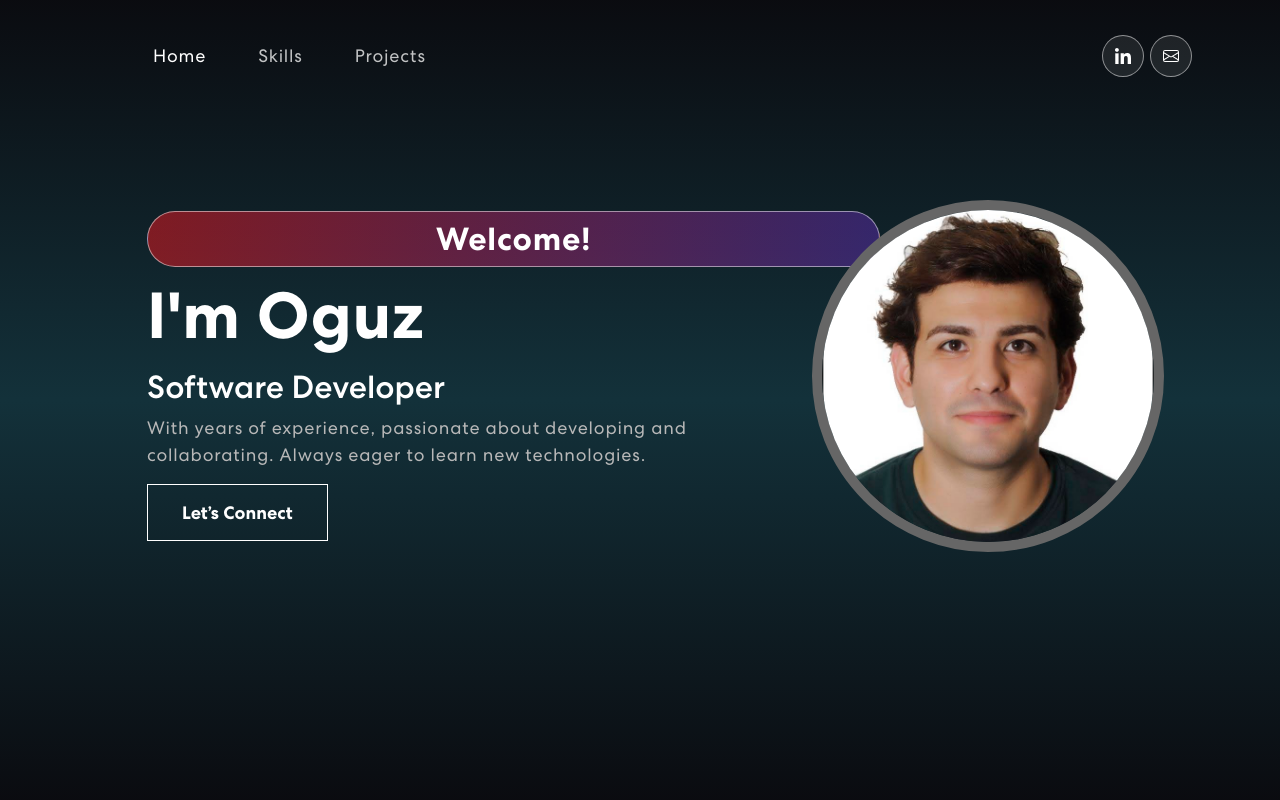
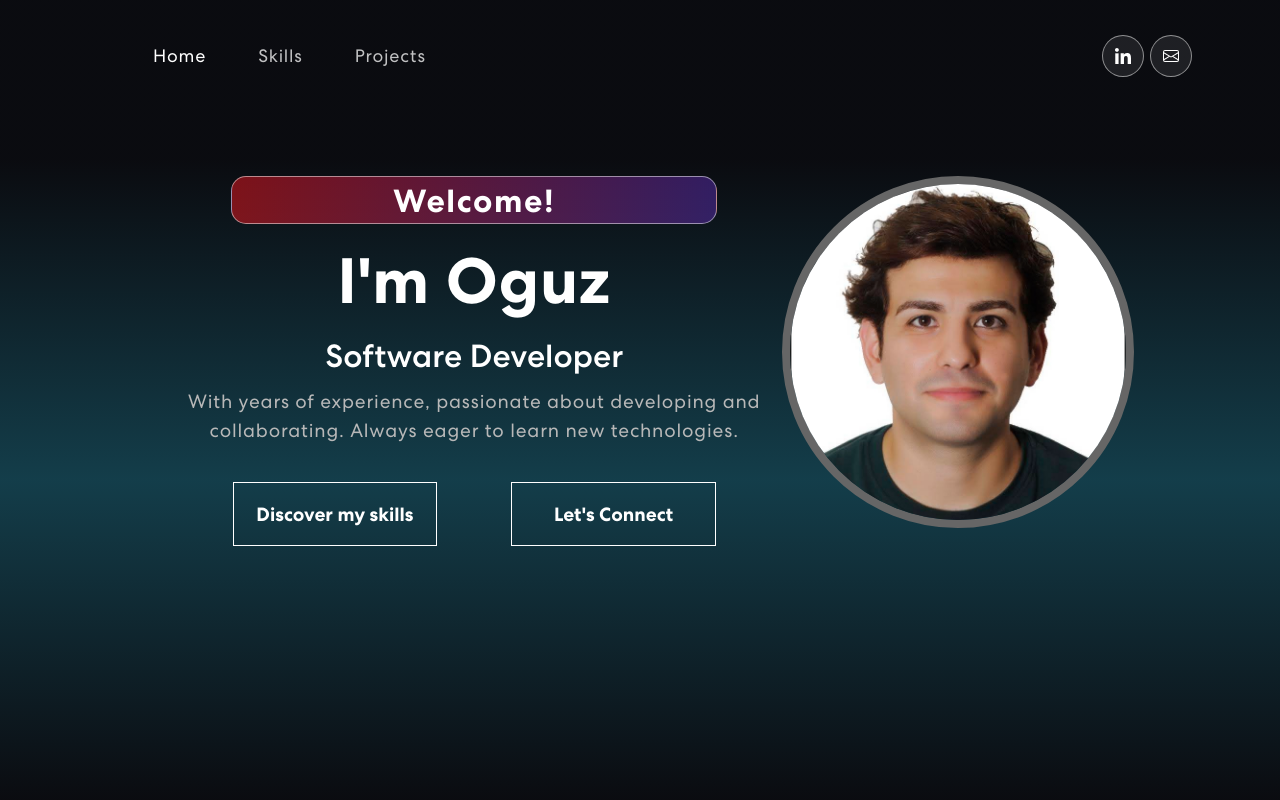
Before and after one commit to okaanyildiz/react-portfolio-app, a React (Create React App) app: page / in a window 1280 px wide. Shown: the top 800 px of the page. Built offline with nearby package versions, Linux system fonts and the light colour scheme; no server answers.

Commit message:
Edit banner style

```diff
--- a/src/App.css
+++ b/src/App.css
@@ -276,58 +276,88 @@ nav.navbar .navbar-toggler[aria-expanded="true"] .navbar-toggler-icon {
 /* BANNER */
 .banner {
     margin-top: 0;
-    padding: 200px 0 100px 130px;
     height: 100vh;
-    /* background-image: url('./assets/img/banner2.webp');
-    background-image: url('./assets/img/banner1.jpeg');
-    background-image: url('./assets/img/banner3.jpeg'); */
-    background: linear-gradient(rgba(3, 5, 14, 0.5), rgba(20, 80, 98, 0.5), rgba(3, 5, 14, 0.5));
-    background-position: top center;
-    background-size: cover;
-    background-repeat: no-repeat;
+    background: linear-gradient(rgba(3, 5, 14, 0.5) 20%, rgba(20, 80, 98, 0.7), rgba(3, 5, 14, 0.5));
+}
+
+.banner-container {
+    margin: 0 auto;
+    padding: 22vh 3vw;
+    height: 80vh;
+    width: 80vw;
+    display: flex;
+    justify-content: center;
+    text-align: center;
+}
+
+.banner-left-column {
+    width: 65%;
+}
+
+.banner-right-column {
+    width: 35%;
+}
+
+.banner-connect-btn {
+    margin-left: 12%;
 }
 
 .banner .tagline {
     font-weight: bolder;
-    letter-spacing: 0.8px;
-    padding: .2rem 18rem;
-    background: linear-gradient(90.21deg, rgba(248, 21, 21, 0.5) -5.91%, rgba(74, 47, 189, 0.5) 111.58%);
+    letter-spacing: .1rem;
+    width: 38vw;
+    height: 6vh;
+    margin-bottom: 4%;
+    background: linear-gradient(90deg, rgba(248, 21, 21, 0.5) -6%, rgba(74, 47, 189, 0.5) 110%);
     border: 1px solid rgba(255, 255, 255, 0.5);
-    border-radius: 50px;
+    border-radius: 15px;
     font-size: 2rem;
-    margin-bottom: 16px;
     display: inline-block;
+    /* Gradient Welcome */
     /* background: -webkit-linear-gradient(rgb(246, 75, 1), rgba(12, 207, 81, 0.682));
     -webkit-background-clip: text;
     -webkit-text-fill-color: transparent; */
 }
 
 .banner h1 {
-    font-size: 65px;
+    font-size: 4rem;
     font-weight: 700;
     letter-spacing: 0.8px;
     line-height: 1;
-    margin-bottom: 20px;
+    margin-bottom: 4%;
     display: block;
+}
+
+.banner h2 {
+    margin-bottom: 2%;
 }
 
 .banner p {
     color: #B8B8B8;
-    font-size: 18px;
+    font-size: 1.2rem;
     letter-spacing: 0.8px;
     line-height: 1.5em;
-    width: 96%;
+    margin-bottom: 6%;
+}
+
+.banner-btn-container {
+    display: flex;
 }
 
 .banner button {
+    width: 16vw;
+    height: 8vh;
+    min-width: 16vw;
+    min-height: 8vh;
+    min-width: no;
     font-weight: 700;
     color: #fff;
     border: 1px solid #fff;
-    padding: 16px 34px;
-    font-size: 18px;
+    padding: 2.5% 3.5%;
+    font-size: 1.2rem;
     position: relative;
     background-color: transparent;
-    transition: 0.3s ease-in-out;
+    transition: 0.4s ease-in-out;
 }
 
 .banner button span {
@@ -359,40 +389,13 @@ nav.navbar .navbar-toggler[aria-expanded="true"] .navbar-toggler-icon {
 
 .banner img {
     border-radius: 50%;
-    border: 10px solid #666;
+    border: 8px solid #666;
     width: 22rem;
     height: 22rem;
 }
 
-@media only screen and (max-width: 760px) {
-
-    .banner img {
-        margin-top: 1rem;
-        width: 16rem;
-        height: 16rem;
-    }
-}
-
 .banner img:hover {
     transform: scale(1.1);
-}
-
-@keyframes updown {
-    0% {
-        transform: translateY(-20px);
-    }
-
-    50% {
-        transform: translateY(20px);
-    }
-
-    100% {
-        transform: translateY(-20px);
-    }
-}
-
-.txt-rotate>.wrap {
-    border-right: 0.08em solid #666;
 }
 
 /* SKILLS */
@@ -400,7 +403,6 @@ nav.navbar .navbar-toggler[aria-expanded="true"] .navbar-toggler-icon {
     padding: 0 0 50px 0;
     position: relative;
     height: 100vh;
-    /* background-image: url('./assets/img/footer-bg.png'); */
     background: linear-gradient(rgba(3, 5, 14, 0.5), #F96666, rgba(3, 5, 14, 0.5));
     background-size: cover;
 }
@@ -497,7 +499,7 @@ nav.navbar .navbar-toggler[aria-expanded="true"] .navbar-toggler-icon {
     position: absolute;
     width: 0;
     height: 100%;
-    background: linear-gradient(90.21deg, #fd1a09 -5.91%, #4A2FBD 111.58%);
+    background: linear-gradient(90deg, #fd1a09 6%, #4A2FBD 110%);
     top: 0;
     left: 0;
     z-index: -1;
@@ -536,7 +538,7 @@ nav.navbar .navbar-toggler[aria-expanded="true"] .navbar-toggler-icon {
 
 .proj-imgbx::before {
     content: "";
-    background: linear-gradient(90.21deg, #AA367C -5.91%, #4A2FBD 111.58%);
+    background: linear-gradient(90deg, #AA367C 6%, #4A2FBD 110%);
     opacity: 0.85;
     position: absolute;
     width: 100%;
@@ -623,7 +625,7 @@ nav.navbar .navbar-toggler[aria-expanded="true"] .navbar-toggler-icon {
     }
 
     .email-container button {
-        background: linear-gradient(90.21deg, #AA367C -5.91%, #4A2FBD 111.58%);
+        background: linear-gradient(90.21deg, #AA367C 6%, #4A2FBD 110%);
         width: 40vw;
         margin-top: 10px;
         padding: 20px 65px;
@@ -658,7 +660,7 @@ nav.navbar .navbar-toggler[aria-expanded="true"] .navbar-toggler-icon {
 
 .new-email-bx::before {
     content: "";
-    background: linear-gradient(90.21deg, rgba(248, 21, 21, 0.5) -5.91%, rgba(74, 47, 189, 0.5) 111.58%);
+    background: linear-gradient(90deg, rgba(248, 21, 21, 0.5) -6%, rgba(74, 47, 189, 0.5) 110%);
     border-radius: 20px;
     position: absolute;
     z-index: -1;
@@ -690,7 +692,7 @@ nav.navbar .navbar-toggler[aria-expanded="true"] .navbar-toggler-icon {
 }
 
 .email-container button {
-    background: linear-gradient(90.21deg, #AA367C -5.91%, #4A2FBD 111.58%);
+    background: linear-gradient(90deg, #AA367C -6%, #4A2FBD 110%);
     margin-left: 10px;
     padding: 20px 65px;
     color: #fff;
--- a/src/components/Banner.jsx
+++ b/src/components/Banner.jsx
@@ -1,4 +1,3 @@
-import { Container, Row, Col } from "react-bootstrap";
 import profilImg from "../assets/img/profil-img.jpg";
 import { HashLink } from 'react-router-hash-link';
 import {
@@ -10,26 +9,29 @@ function Banner() {
     return (
         <Router>
             <section className="banner" id="home">
-                <Container>
-                    <Row className="align-items-center">
-                        <Col xs={12} md={6} xl={7}>
+                <div className="banner-container">
+                    <div className="banner-left-column">
                         <div>
                             <span className="tagline">Welcome!</span>
+                        </div>
+                        <div>
                             <h1>I'm Oguz</h1>
                             <h2>Software Developer</h2>
                             <p>With years of experience, passionate about developing and collaborating. Always eager to learn new technologies.</p>
+                            <div classname="banner-btn-container">
+                                <HashLink to='#skills'>
+                                    <button>Discover my skills</button>
+                                </HashLink>
                                 <HashLink to='#footer'>
-                                    <button onClick={() => console.log('connect')}>Let’s Connect</button>
+                                    <button className="banner-connect-btn">Let's Connect</button>
                                 </HashLink>
                             </div>
-                        </Col>
-                        <Col xs={12} md={4} xl={5}>
-                            <div>
-                                <img src={profilImg} alt="Header Img" />
                         </div>
-                        </Col>
-                    </Row>
-                </Container>
+                    </div>
+                    <div className="banner-right-column">
+                        <img src={profilImg} alt="oguz yildiz" />
+                    </div>
+                </div>
             </section>
         </Router>
     )
```
Lines whose indentation alone changed are shown as unchanged.
